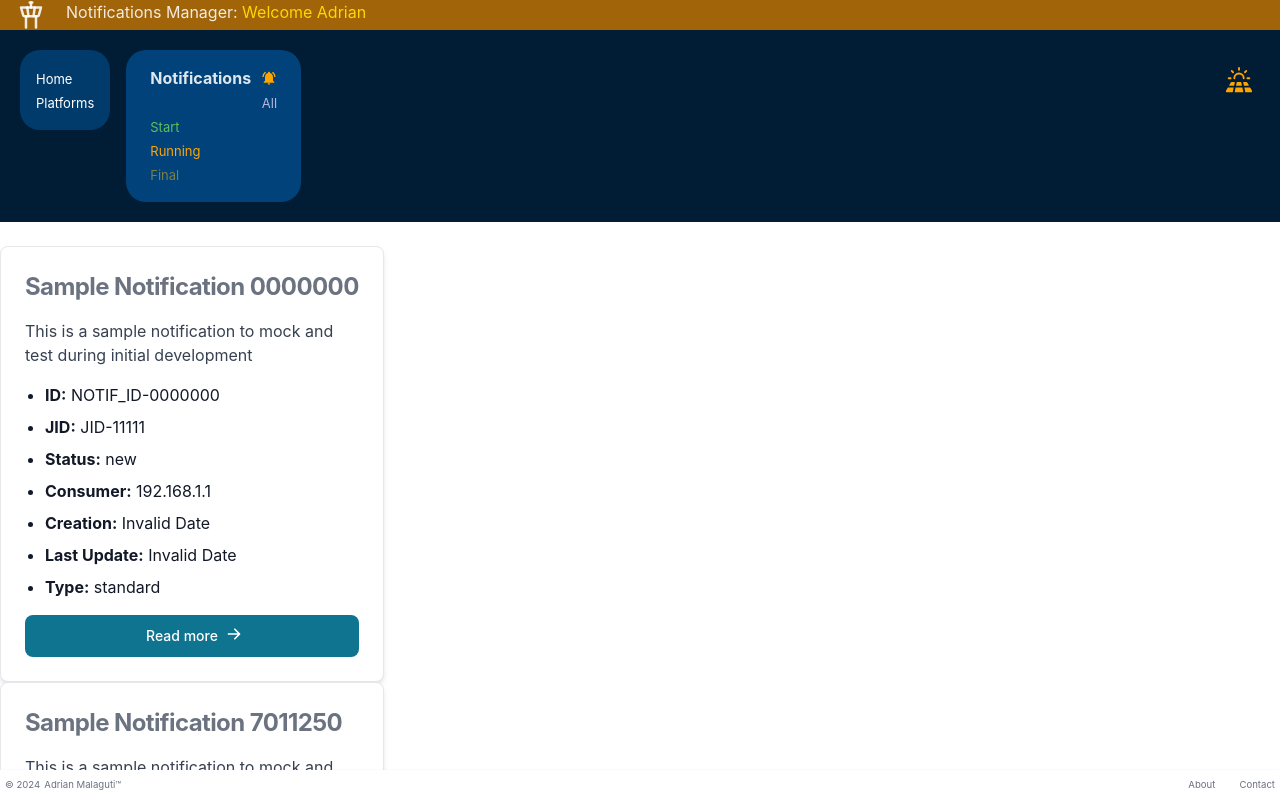
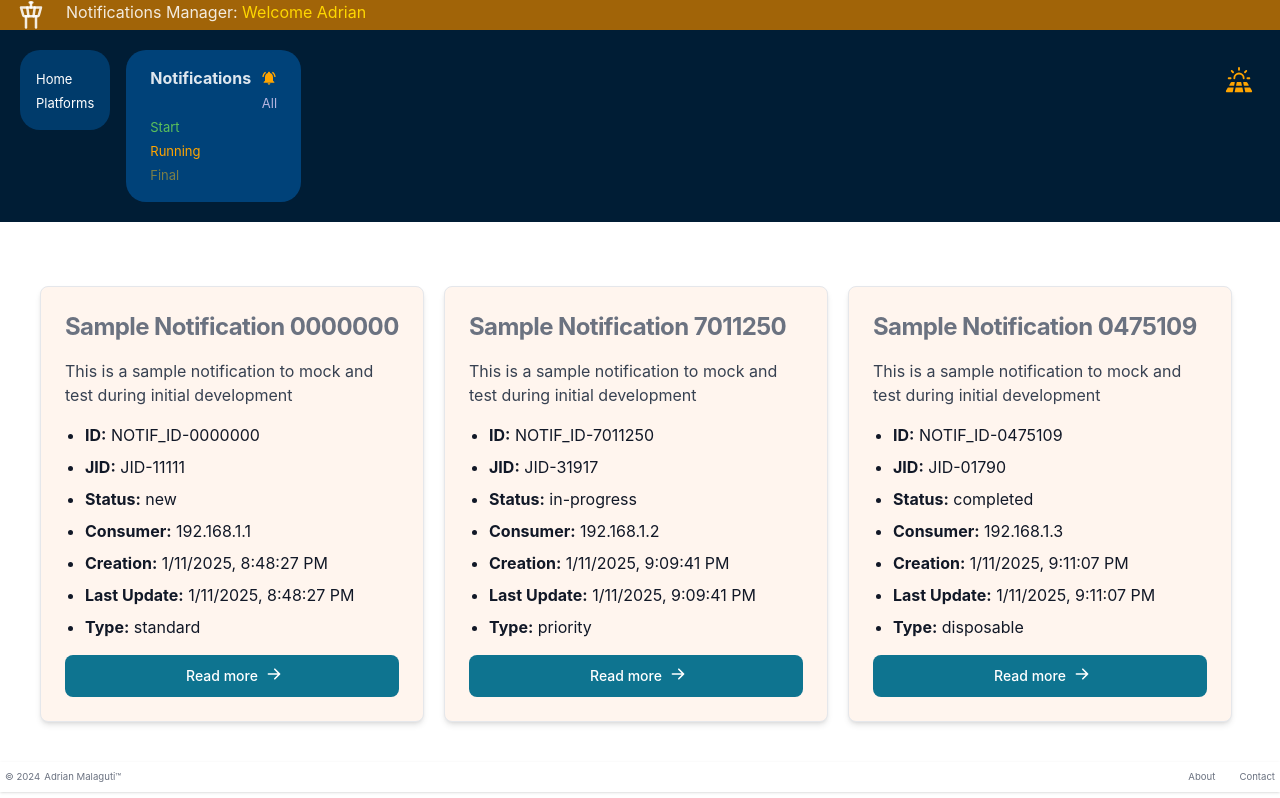
Before and after one commit to amalaguti/react_65675_prj, a React (Vite) app: page / in a window 1280 px wide. Shown: the top 798 px of the page. Built offline with nearby package versions, Linux system fonts and the light colour scheme.

Commit message:
fix: cards container style

```diff
--- a/src/components/common/productCard/NotificationCard.jsx
+++ b/src/components/common/productCard/notification/NotificationCard.jsx
@@ -1,15 +1,13 @@
-// import "./noti
+import "./NotificationCard.css";
 
 ("use client");
 
 import { Button, Card } from "flowbite-react";
+
 export function NotificationCard(props) {
-
   const notification = props.notification;
-
-
   return (
-    <Card className="max-w-sm">
+    <Card className="notificationCard max-w-sm">
       <h5 className="text-2xl font-bold tracking-tight text-gray-500 dark:text-white">
         {notification.title}
       </h5>
@@ -31,11 +29,11 @@ export function NotificationCard(props) {
         </li>
         <li>
           <strong>Creation:</strong>{" "}
-          {new Date(props.creation).toLocaleString()}
+          {new Date(notification.creation).toLocaleString()}
         </li>
         <li>
           <strong>Last Update:</strong>{" "}
-          {new Date(props.last_update).toLocaleString()}
+          {new Date(notification.last_update).toLocaleString()}
         </li>
         <li>
           <strong>Type:</strong> {notification.type}
--- a/src/components/pages/itemListContainer/ItemListContainer.jsx
+++ b/src/components/pages/itemListContainer/ItemListContainer.jsx
@@ -1,8 +1,8 @@
 import "./ItemListContainer.css";
-import { NotificationCard } from "../../common/productCard/NotificationCard";
+import { NotificationCard } from "../../common/productCard/notification/NotificationCard";
 import NotificationsHeader from "../../common/notificationsHeader/NotificationsHeader";
 
-import { mockNotifications} from "../../../mock/notifications/notifications";
+import { mockNotifications } from "../../../mock/notifications/notifications";
 
 const ItemListContainer = () => {
   return (
@@ -12,10 +12,16 @@ const ItemListContainer = () => {
         className="notifications-header"
         logoId="notifications-header-item-logo"
       />
-      <NotificationCard notification={mockNotifications[0]} />
-      <NotificationCard notification={mockNotifications[1]} />
-      <NotificationCard notification={mockNotifications[2]} />
 
+      <div
+        id="notifications-container-cards"
+        className="notifications-container-cards"
+      >
+        <NotificationCard notification={mockNotifications[0]} />
+        <NotificationCard notification={mockNotifications[1]} />
+        <NotificationCard notification={mockNotifications[2]} />
+
+      </div>
     </div>
   );
 };
--- a/src/components/pages/itemListContainer/itemListContainer.css
+++ b/src/components/pages/itemListContainer/itemListContainer.css
@@ -1,3 +1,21 @@
+#notifications-container {
+    padding: 20px;
+}
+
 #notifications-header-item-logo {
     color: white;
 }
+
+
+#notifications-container-cards {
+    display: flex;
+    flex-wrap: wrap;
+    gap: 20px;
+    margin: 20px;
+    margin-top: 20px;
+}
+
+
+.notificationCard {
+    background-color: seashell;
+}
```
Also changed, not shown: src/components/common/productCard/notification/notificationCard.css (renamed from src/components/common/productCard/notificationCard.css).
